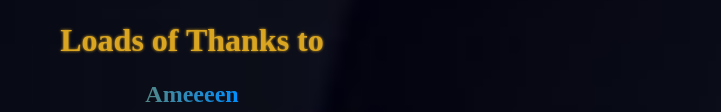
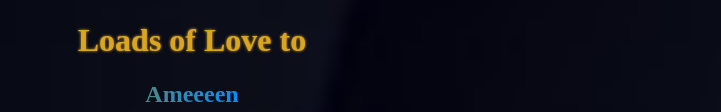
Before and after one commit to DileepDodla/bday, a plain HTML site: page index.html in a window 1280 px wide. Shown: the part 445-557 px from the top of the page, without its empty margins (448-1169 px from the left). Drawn offline with nearby package versions, Linux system fonts and the light colour scheme.

Commit message:
Update index.html

```diff
--- a/index.html
+++ b/index.html
@@ -78,7 +78,7 @@
       Your browser does not support the video tag.
     </video>
     <div>
-        <h1 style="color: goldenrod; text-shadow: 0px 0px 3px goldenrod;">Loads of Thanks to</h1>
+        <h1 style="color: goldenrod; text-shadow: 0px 0px 3px goldenrod;">Loads of Love to</h1>
         <h2><span class="king">Ameeeen</span></h2>
         <h2><span class="king">Anjaaan</span></h2>
         <h2><span class="queen">Arfaaa</span></h2>
```
